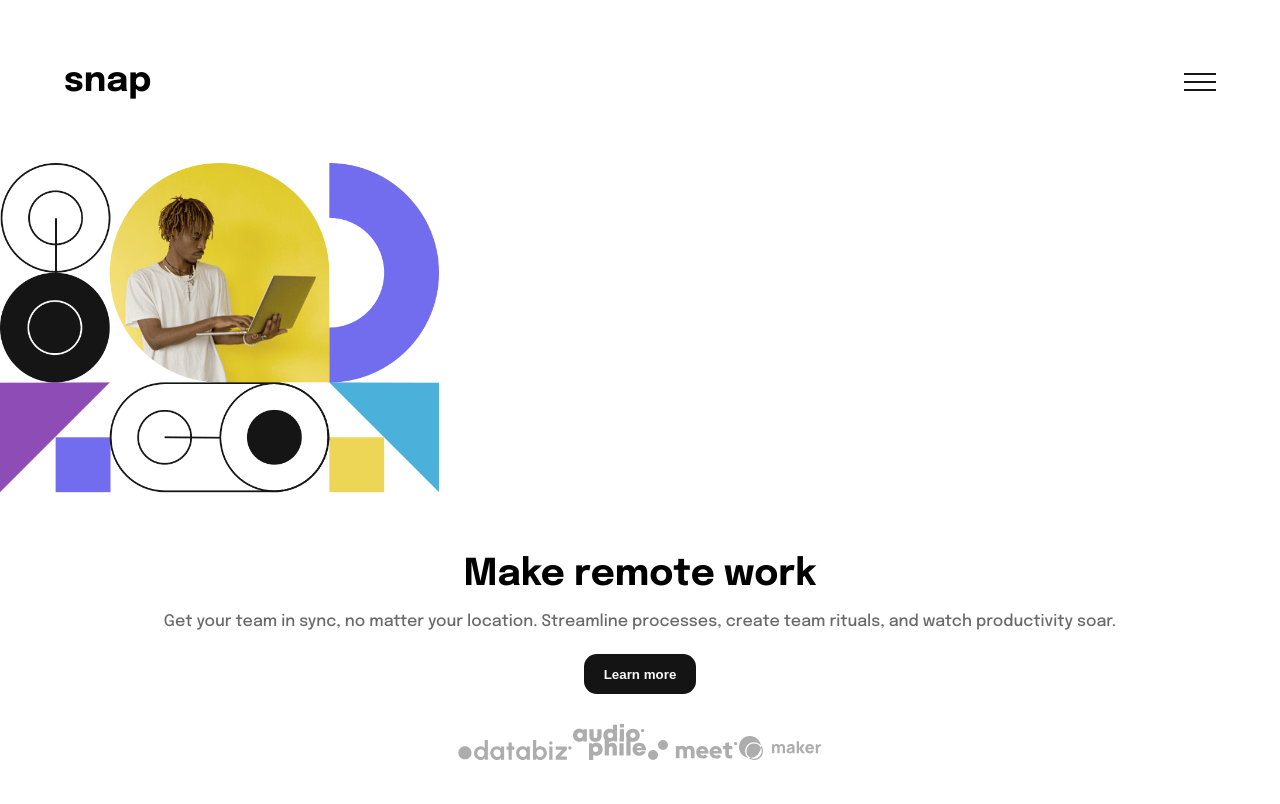
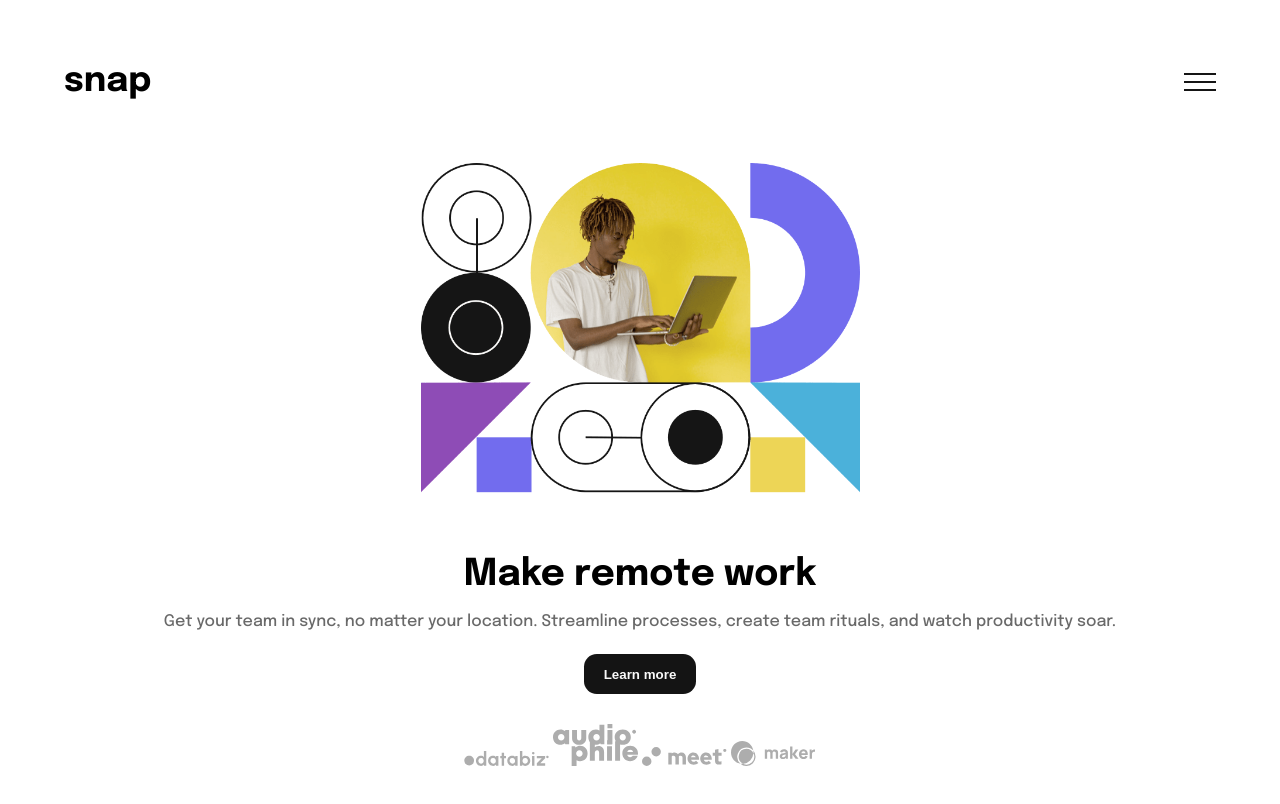
Before and after one commit to JotaJotaM1/intro-section, a plain HTML site: page index.html in a window 1280 px wide. Drawn offline with Linux system fonts and the light colour scheme.

Commit message:
img section one position center

```diff
--- a/css/style.css
+++ b/css/style.css
@@ -29,6 +29,7 @@ header {
   background-image: url(../img/image-hero-mobile.png);
   background-repeat: no-repeat;
   background-size: contain;
+  background-position: center;
 }
 
 .sectionTwo {
@@ -58,6 +59,7 @@ button{
     color: var(--blanco);
     font-weight: 700;
 }
-.os{
-    font-size: 5px;
+.imgInfo{
+    height: auto;
+    width: 85px;
 }
--- a/index.html
+++ b/index.html
@@ -34,7 +34,7 @@
             <div>
                 <button>Learn more</button>
             </div>
-            <div class="os">
+            <div class="containImg">
                 <img class="imgInfo" src="img/client-databiz.svg" alt="databiz" />
                 <img class="imgInfo" src="img/client-audiophile.svg" alt="audiophile" />
                 <img class="imgInfo" src="img/client-meet.svg" alt="meet" />
```
